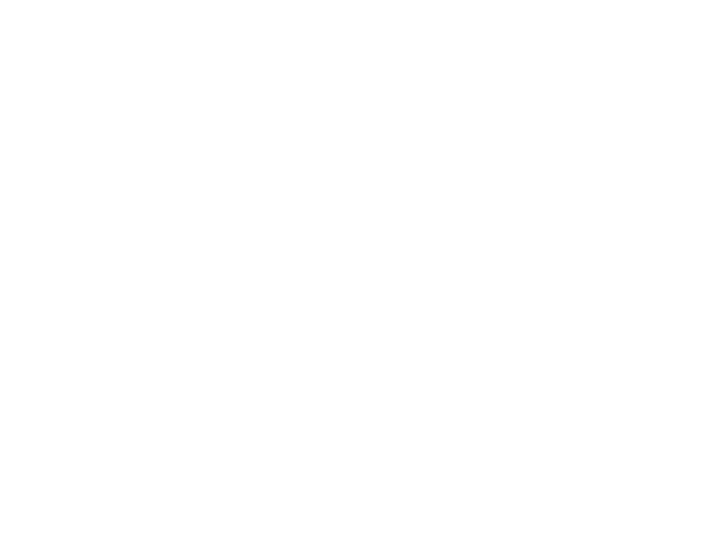
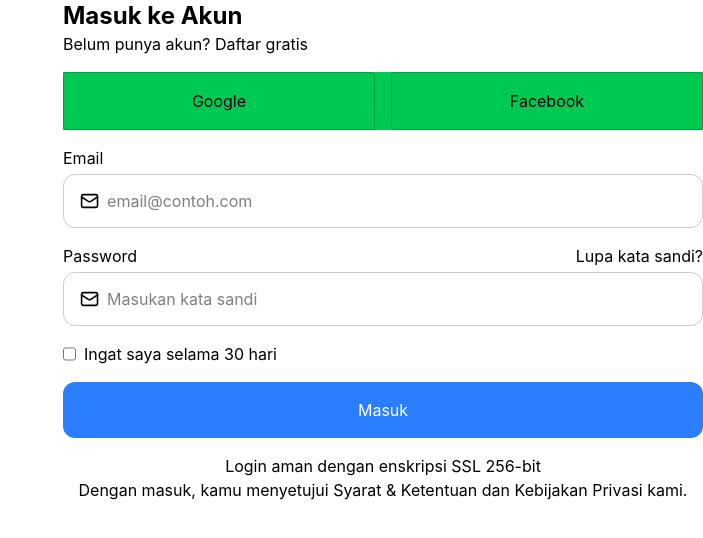
Before and after one commit to zackyrafian/belimudah, a React (Vite) app: page /sign-in in a window 1280 px wide. Shown: the top 538 px of the page, without its empty margins (577-1280 px from the left). Built offline with nearby package versions, Linux system fonts and the light colour scheme.

Commit message:
feat: add sign-in form

```diff
--- a/src/pages/auth/sign-in.jsx
+++ b/src/pages/auth/sign-in.jsx
@@ -1,7 +1,55 @@
+import { Mail } from "lucide-react"
+import { Link } from "react-router"
 export default function SignIn () {
   return (
-    <div>
+    <div className="flex">
+      <div className="flex flex-col w-1/2"></div>
+      <div className="flex flex-col w-1/2 gap-4 bg-white">
+        <div>
+          <h1 className="font-bold text-2xl">Masuk ke Akun</h1>
+          <span>Belum punya akun? <Link>Daftar gratis</Link></span>
+        </div>
 
+        <div className="flex bg-green-500 gap-4">
+          <div className="rounded border p-4 flex-1 border-black/20 text-center">Google</div>
+          <div className="rounded border p-4 flex-1 border-black/20 text-center">Facebook</div>
+        </div>
+
+
+        {/* FORM */}
+        <form className="flex flex-col gap-4">
+          <div className="flex flex-col gap-1">
+            <label htmlFor="">Email</label>
+            <div className="flex p-4 border border-black/20 rounded-xl items-center gap-2">
+              <Mail size={20}/>
+              <input className="w-full h-full" type="text" placeholder="email@contoh.com"/>
+            </div>
+          </div>
+
+          <div className="flex flex-col gap-1">
+            <div className="flex justify-between">
+              <label htmlFor="">Password</label>
+              <span>Lupa kata sandi?</span>
+            </div>
+            <div className="flex p-4 border border-black/20 rounded-xl items-center gap-2">
+              <Mail size={20}/>
+              <input className="w-full h-full" type="text" placeholder="Masukan kata sandi"/>
+            </div>
+          </div>
+
+          <div className="flex gap-2">
+            <input type="checkbox" />
+            <span>Ingat saya selama 30 hari</span>
+          </div>
+          <button className="text-center bg-blue-500 w-full p-4 rounded-xl text-white" type="submit">Masuk</button>
+        </form>
+
+        <div className="text-center">
+          <div>Login aman dengan enskripsi SSL 256-bit</div>
+          <div>Dengan masuk, kamu menyetujui Syarat & Ketentuan dan Kebijakan Privasi kami.</div>
+        </div>
+
+      </div>
     </div>
   )
 }
```
